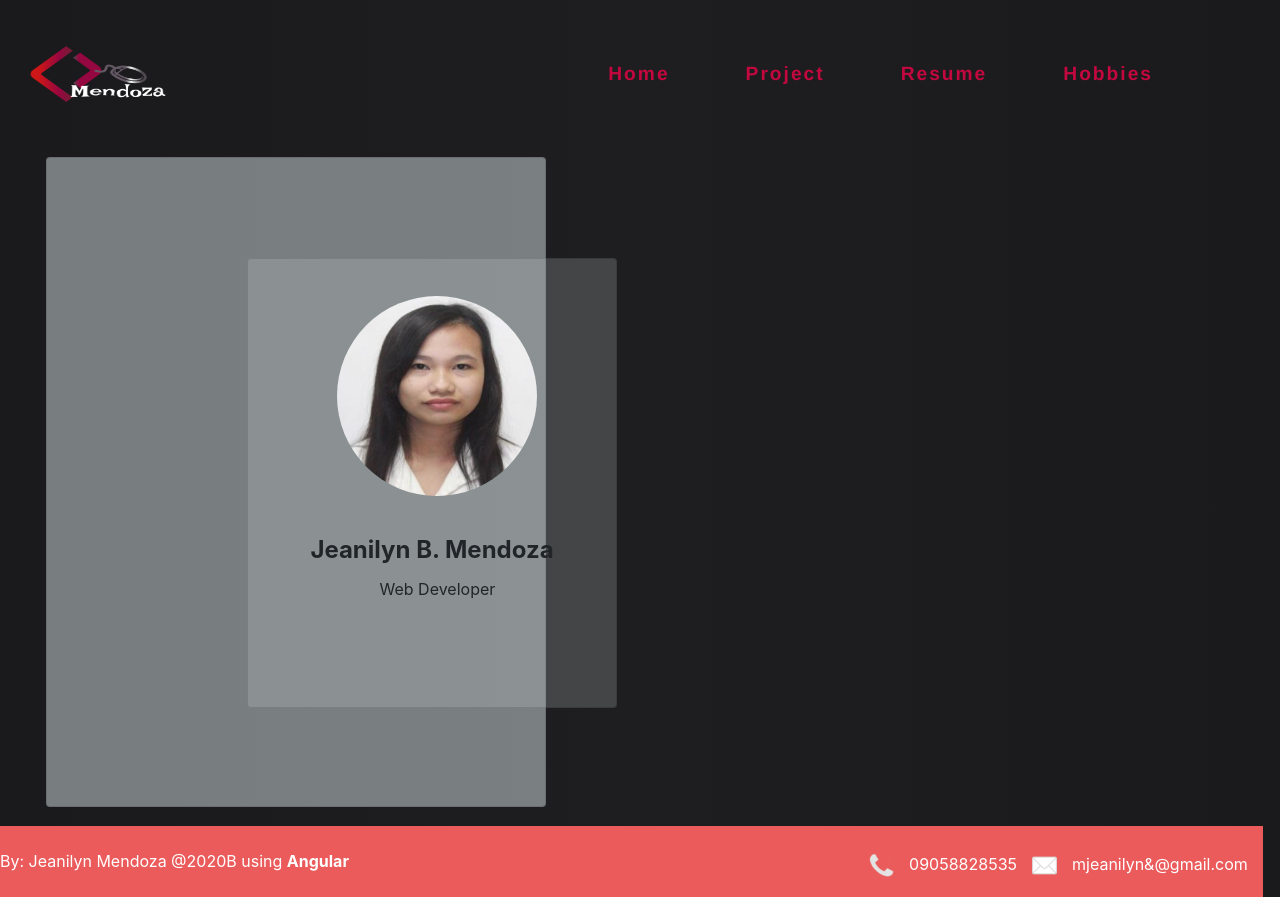
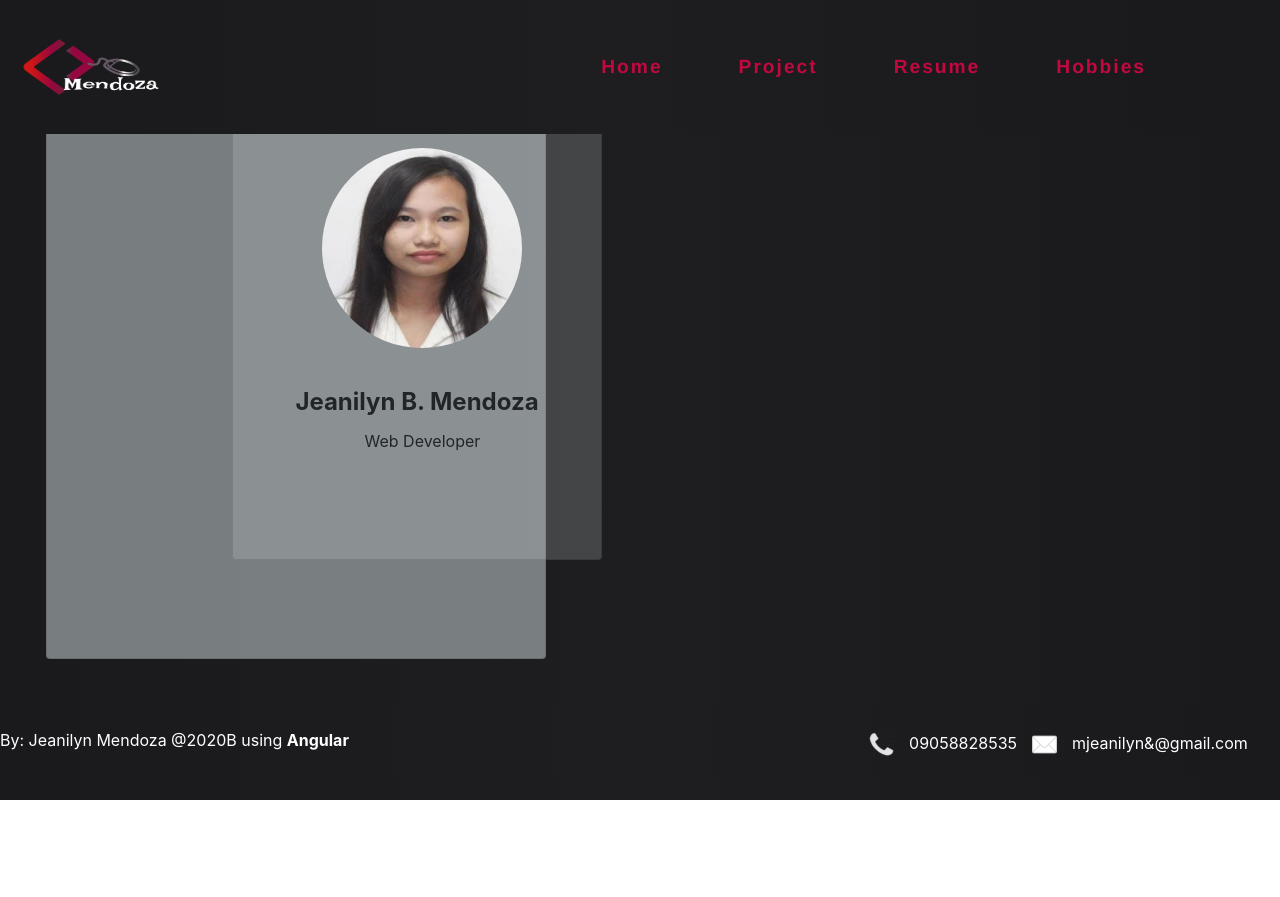
Before and after one commit to Gracejean/profile1, an Angular app: page /profile in a window 1280 px wide. After the commit the page ends 800 px from the top, so only its background shows below. Built offline with nearby package versions, Linux system fonts and the light colour scheme.

Commit message:
on the way

```diff
--- a/src/app/app.component.css
+++ b/src/app/app.component.css
@@ -22,7 +22,7 @@
 }
 
 .header{
-    margin: 7px;
+    /* margin: 7px; */
       width: 100%;
       /* flex-shrink: 0;
       flex-grow: 0; */
@@ -50,12 +50,15 @@
       margin-left: 0;
       margin-right: 0;
       display: flex;
+      position: fixed;
+      z-index: 1;
+      background-image: linear-gradient(to right, #1A1A1D,rgb(30, 30, 32),#1A1A1D);
   }
   .footer{
     flex-shrink: 0;
     flex-grow: 0;
     padding: 3px 15px;
-    background-color: rgb(235, 91, 91);
+    background-image: linear-gradient(to right, #1A1A1D,rgb(30, 30, 32),#1A1A1D);
     color: white;
     width: 1263px;
   }
--- a/src/app/hobbies/hobbies.component.css
+++ b/src/app/hobbies/hobbies.component.css
@@ -1,7 +1,7 @@
 .head{
     width: 835px;
     margin-left: 175px;
-    margin-bottom: 3%;
+    margin-bottom: 5%;
 
 
 }
--- a/src/app/profile/profile.component.css
+++ b/src/app/profile/profile.component.css
@@ -43,7 +43,9 @@ i.card-img-top{
 }
 
     */
-
+.body {
+    margin-bottom: 5%;
+}
 
     #back {
         /* padding: 25px;  */
@@ -64,7 +66,7 @@ i.card-img-top{
         width: 370px;
         background-color: white;
         margin:100px ;
-        margin-left: 200px;
+        margin-left: 185px;
         background-color: rgba(214, 224, 226, 0.2);
     }
 
--- a/src/app/project/project.component.css
+++ b/src/app/project/project.component.css
@@ -1,5 +1,6 @@
 .head {
     width: 1000px;
+    margin-bottom: 5%;
 
 }
 
--- a/src/app/resume/resume.component.css
+++ b/src/app/resume/resume.component.css
@@ -1,3 +1,6 @@
+.body {
+    margin-bottom: 5%;
+}
 .jumbotron{
     margin-bottom: 2rem;
     background-color: rgba(214, 224, 226, 0.2);
--- a/src/app/resume/resume.component.html
+++ b/src/app/resume/resume.component.html
@@ -1,11 +1,10 @@
-
-<div class="jumbotron ">
+<div class="body">
+  <div class="jumbotron ">
     <img src="assets/resume.jpg" alt="">
   </div>
 
-
-<div class="btn-down">
-  <a download="resume" target="_blank" type="button" href="/assets/resume.pdf">
-    <span>Download</span><span>PDF</span></a>
-
+  <div class="btn-down">
+    <a download="resume" target="_blank" type="button" href="/assets/resume.pdf">
+      <span>Download</span><span>PDF</span></a>
+  </div>
 </div>
--- a/src/styles.css
+++ b/src/styles.css
@@ -1,6 +1,5 @@
 body,
 html {
-/* background-image: linear-gradient(to right, #E9F8FF,#90B2D8,#C1E3FF );  */
-/* background-image: linear-gradient(to right, #683546,#D1AFBA,#683546);  */
-background-image: linear-gradient(to right, #1A1A1D,rgb(30, 30, 32),#1A1A1D); width: 100%;
+background-image: linear-gradient(to right, #1A1A1D,rgb(30, 30, 32),#1A1A1D);
+width: 100%;
 }
```
